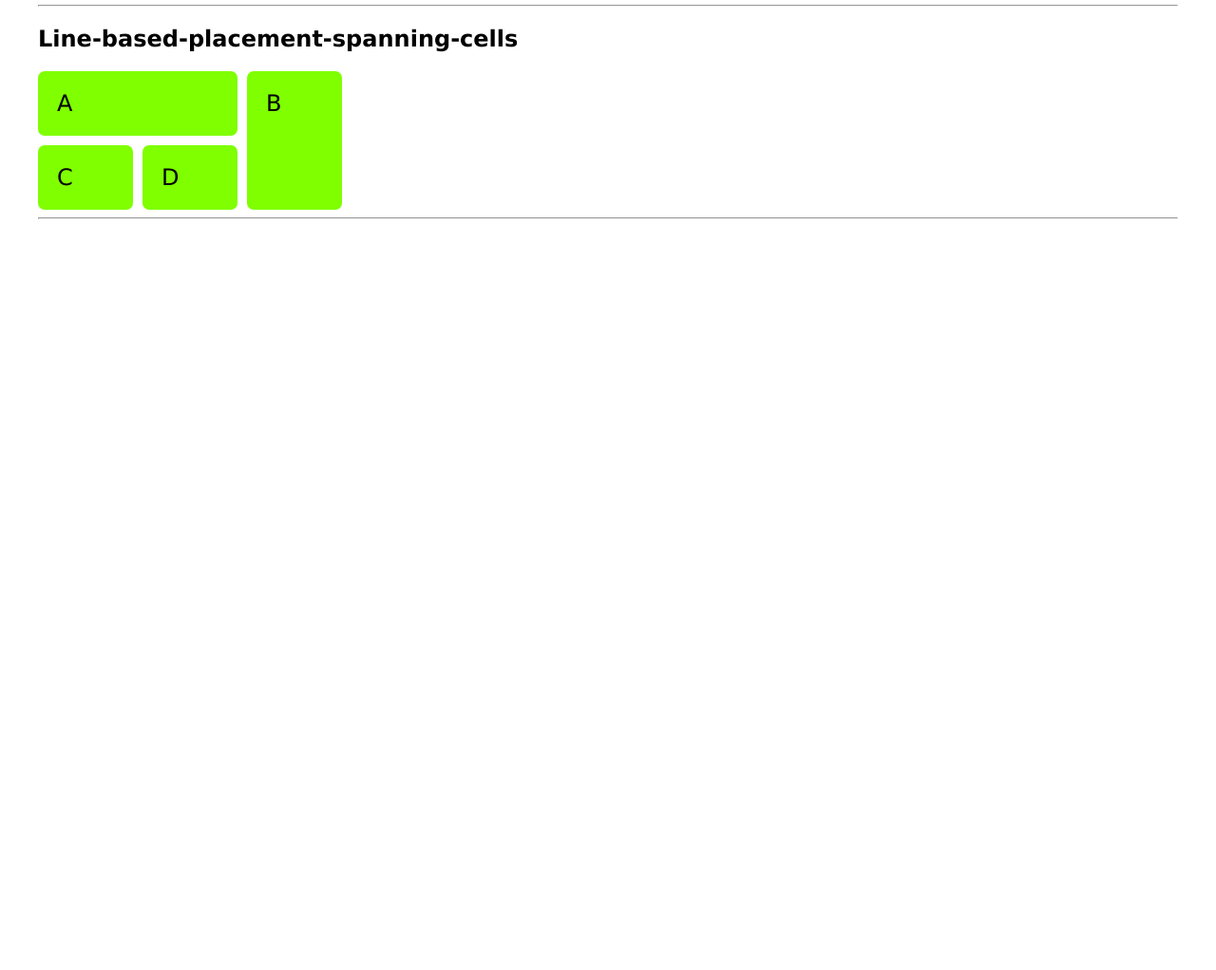
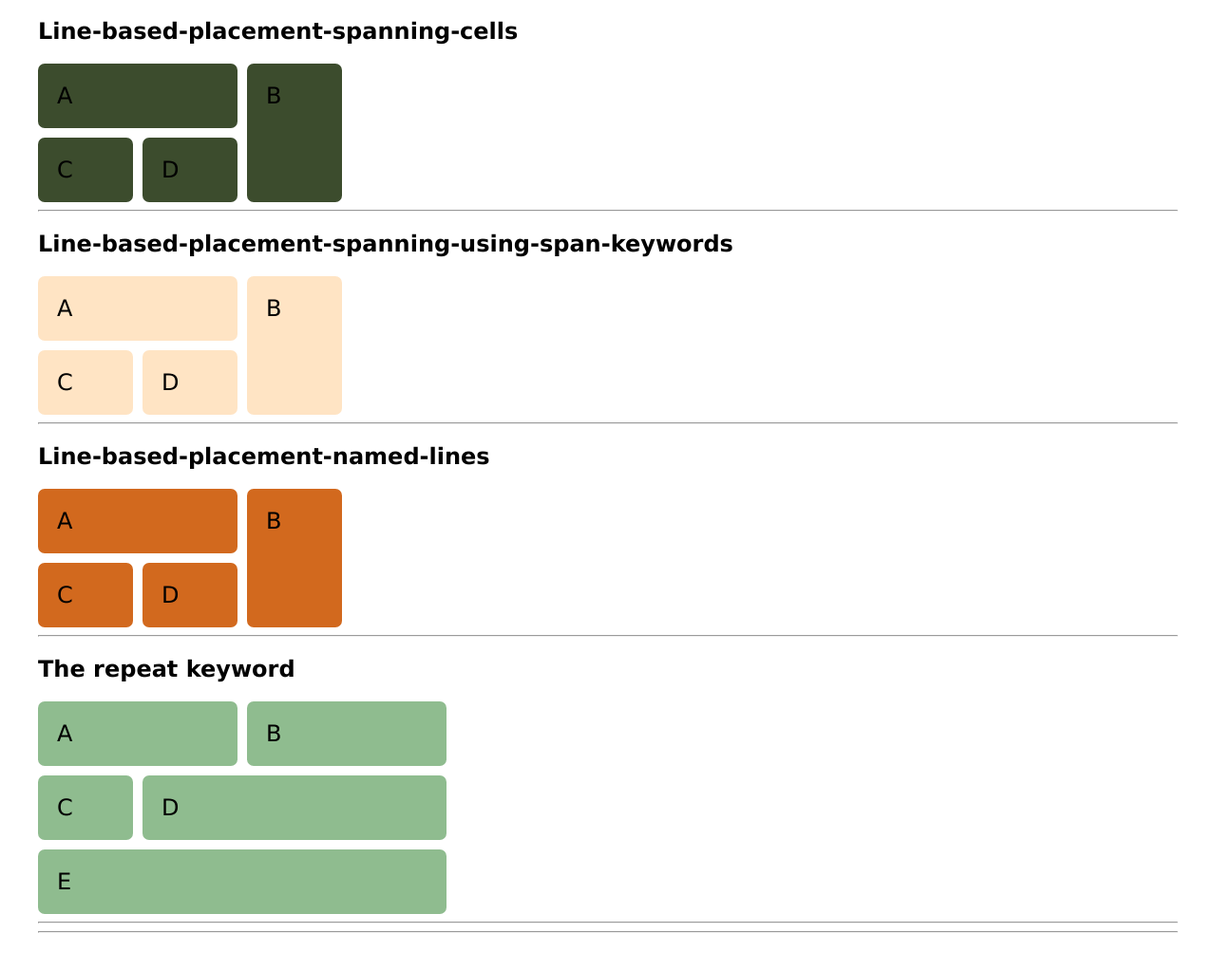
Before and after one commit to khansadia/Grid, a plain HTML site: page index.html in a window 1280 px wide. Shown: the part 978-2000 px from the top of the page at 95% size. Before the commit the page ends 1249 px from the top, so only its background shows below. Drawn offline with Linux system fonts and the light colour scheme.

Commit message:
we have added styling till The repeat keyword

```diff
--- a/index.html
+++ b/index.html
@@ -7,8 +7,7 @@
     <link rel="stylesheet" href="style.css">
 </head>
 <body>
-    <p>From 🎅 with ❤️ from Gothenburg.</p>
-    <hr>
+ng Methods    <hr>
     <h1>Defining a grid</h1>
     <div class="boxOne">
         <div class="box ">A</div>
@@ -66,5 +65,35 @@
     </div>
 
     <hr>
+     <h2>Line-based-placement-spanning-using-span-keywords</h2>
+     <!--Line-based-placement-using-span-keywords-->
+    <div class="boxSix">
+        <div class="box6 A6">A</div>
+        <div class="box6 B6">B</div>
+        <div class="box6 C6">C</div>
+        <div class="box6 D6">D</div>
+    </div>
+    <hr>
+     <h2>Line-based-placement-named-lines</h2>
+     <!--Line-based-placement-named-lines-->
+    <div class="boxSeven">
+        <div class="box7 A7">A</div>
+        <div class="box7 B7">B</div>
+        <div class="box7 C7">C</div>
+        <div class="box7 D7">D</div>
+    </div>
+    <hr>
+     <h2>The repeat keyword</h2>
+     <!--The repeat keyword-->
+    <div class="boxEight">
+        <div class="box8 A8">A</div>
+        <div class="box8 B8">B</div>
+        <div class="box8 C8">C</div>
+        <div class="box8 D8">D</div>
+        <div class="box8 E8">E</div>
+    </div>
+    <hr>
+
+    <hr>
 </body>
 </html>
--- a/style.css
+++ b/style.css
@@ -95,7 +95,7 @@ body {
 }
 
 .box3 {
-    background-color: blueviolet;
+    background-color: rgb(44, 4, 81);
     border-radius: 7px;
     padding: 20px;
     font-size: 150%;
@@ -185,7 +185,7 @@ body {
 }
 
 .box5 {
-    background-color: chartreuse;
+    background-color: rgb(60, 76, 45);
     border-radius: 7px;
     padding: 20px;
     font-size: 150%;
@@ -210,3 +210,124 @@ body {
     grid-column: 2;
     grid-row: 2;
 }
+
+/* End */
+
+/* boxSix rules -- Line-based-placement-using-span-keywords*/
+
+.boxSix {
+    display: grid;
+    grid-template-columns: 100px 100px 100px;
+    gap: 10px;
+}
+
+.box6 {
+    background-color: bisque;
+    border-radius: 7px;
+    padding: 20px;
+    font-size: 150%;
+}
+
+.A6 {
+    grid-column: 1 / span 2;
+}
+
+.B6 {
+    grid-column: 3;
+    grid-row: 1 / span 2;
+}
+
+.C6 {
+    grid-column: 1;
+    grid-row: 2;
+}
+
+.D6 {
+    grid-column: 2;
+    grid-row: 2;
+}
+
+/* End */
+
+/* Line-based-placement-named-lines */
+
+.boxSeven {
+    display: grid;
+    gap: 10px;
+
+    grid-template-columns: [col1-start] 100px [col2-start] 100px [col3-start] 100px [col3-end];
+    grid-template-rows: [row1-start] auto [row2-start] auto [row2-end];
+
+}
+
+.box7 {
+    background-color: chocolate;
+    border-radius: 7px;
+    padding: 20px;
+    font-size: 150%;
+}
+
+.A7 {
+    grid-column: col1-start / col3-start;
+    grid-row: row1-start;
+}
+
+.B7 {
+    grid-column: col3-start;
+    grid-row: row1-start / row2-end;
+}
+
+.C7 {
+    grid-column: col1-start;
+    grid-row: row2-start;
+}
+
+.D7 {
+    grid-column: col2-start;
+    grid-row: row2-start;
+}
+
+/* End */
+
+/* The repeat keyword */
+
+.boxEight {
+    display: grid;
+    gap: 10px;
+    grid-template-columns: repeat(4, [col] 100px);
+    grid-template-rows: repeat(3, [row] auto);
+}
+
+.box8 {
+    background-color: darkseagreen;
+    border-radius: 7px;
+    padding: 20px;
+    font-size: 150%;
+}
+
+.A8 {
+    grid-column: col / span 2;
+    grid-row: row;
+}
+
+.B8 {
+    grid-column: col 3 / span 2;
+    grid-row: row;
+}
+
+.C8 {
+    grid-column: col;
+    grid-row: row 2;
+}
+
+.D8 {
+    grid-column: col 2 / span 3;
+    grid-row: row 2;
+}
+
+.E8 {
+    grid-column: col / span 4;
+    grid-row: row 3;
+}
+
+/* End */
```
